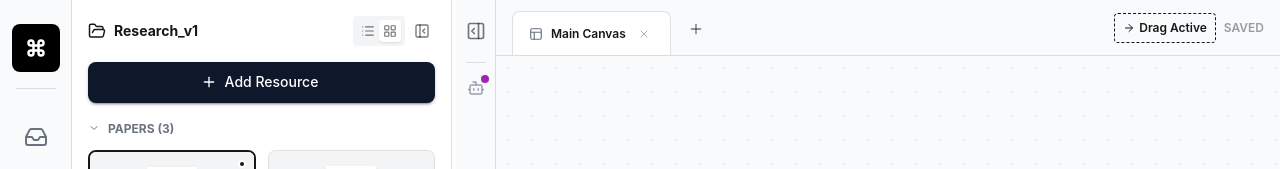
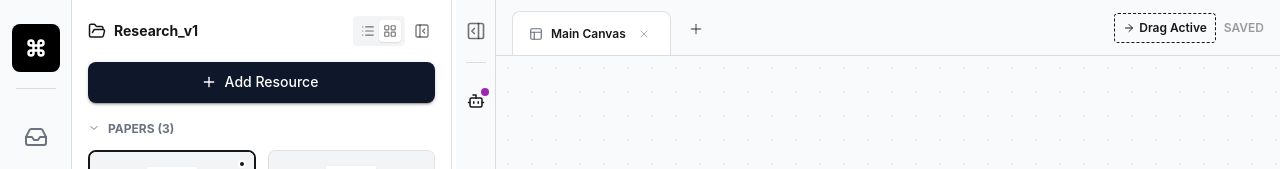
Before and after one commit to guangtouwangba/weaver, a Next.js app in the folder web/: page /studio in a window 1280 px wide. Both pictures are taken after a click on the button 846 px from the left and 27 px from the top of the page. Shown: the top 169 px of the page. Built offline with nearby package versions, Linux system fonts and the light colour scheme; what @mui/material-nextjs would draw is missing.

Commit message:
add file type preview

```diff
--- a/web/src/app/studio/page.tsx
+++ b/web/src/app/studio/page.tsx
@@ -549,7 +549,34 @@ export default function StudioPage() {
               {renderContentViewer()}
              </>
            ) : (
-             <Box sx={{ display: 'flex', flexDirection: 'column', alignItems: 'center', py: 2, gap: 2, width: '100%' }}><Tooltip title="Expand Source (Cmd+\)" placement="right"><IconButton onClick={() => setLeftVisible(true)} size="small"><PanelLeftOpen size={20} /></IconButton></Tooltip><Divider sx={{ width: 20 }} /><Tooltip title="Attention Is All You Need.pdf" placement="right"><Box sx={{ p: 1, borderRadius: 1, bgcolor: '#EFF6FF', color: 'primary.main', cursor: 'pointer' }} onClick={() => setLeftVisible(true)}><FileText size={18} /></Box></Tooltip></Box>
+             <Box sx={{ display: 'flex', flexDirection: 'column', alignItems: 'center', py: 2, gap: 2, width: '100%' }}>
+               <Tooltip title="Expand Source (Cmd+\)" placement="right">
+                 <IconButton onClick={() => setLeftVisible(true)} size="small">
+                   <PanelLeftOpen size={20} />
+                 </IconButton>
+               </Tooltip>
+               <Divider sx={{ width: 20 }} />
+               <Tooltip title={activeResource.title} placement="right">
+                 <Box
+                   sx={{
+                     p: 1,
+                     borderRadius: 1,
+                     bgcolor: activeResource.id === activeResource.id ? '#EFF6FF' : 'transparent', // Keeping consistent style
+                     color: activeResource.type === 'pdf' ? 'primary.main' :
+                            activeResource.type === 'video' ? 'primary.main' :
+                            activeResource.type === 'audio' ? 'purple.500' : 'blue.500',
+                     cursor: 'pointer',
+                     '&:hover': { bgcolor: 'action.hover' }
+                   }}
+                   onClick={() => setLeftVisible(true)}
+                 >
+                   {activeResource.type === 'pdf' && <FileText size={18} />}
+                   {activeResource.type === 'video' && <Video size={18} />}
+                   {activeResource.type === 'audio' && <Music size={18} />}
+                   {activeResource.type === 'link' && <LinkIcon size={18} />}
+                 </Box>
+               </Tooltip>
+             </Box>
            )}
         </Box>
         {leftVisible && <VerticalResizeHandle onMouseDown={handleHorizontalMouseDown('left')} />}
@@ -567,7 +594,32 @@ export default function StudioPage() {
           <Box sx={{ p: 2, borderTop: '1px solid', borderColor: 'divider', bgcolor: '#fff', minWidth: 300 }}><TextField fullWidth placeholder="Ask or summarize..." variant="standard" InputProps={{ disableUnderline: true, style: { fontSize: 14 } }} sx={{ bgcolor: '#F3F4F6', px: 2, py: 1, borderRadius: 2 }} /></Box>
         </Box>
         {centerVisible && <VerticalResizeHandle onMouseDown={handleHorizontalMouseDown('center')} />}
-        {!centerVisible && <Box sx={{ width: 40, borderRight: '1px solid', borderColor: 'divider', display: 'flex', flexDirection: 'column', alignItems: 'center', py: 2, bgcolor: '#F9FAFB' }}><Tooltip title="Expand Processor (Cmd+.)" placement="right"><IconButton onClick={() => setCenterVisible(true)} size="small"><PanelRightOpen size={20} /></IconButton></Tooltip><Divider sx={{ width: 20, my: 2 }} /><Badge color="secondary" variant="dot" invisible={quietMode}><Bot size={18} className="text-gray-400" /></Badge></Box>}
+        {!centerVisible && <Box sx={{ width: 40, borderRight: '1px solid', borderColor: 'divider', display: 'flex', flexDirection: 'column', alignItems: 'center', py: 2, bgcolor: '#F9FAFB' }}>
+          <Tooltip title="Expand Processor (Cmd+.)" placement="right">
+            <IconButton onClick={() => setCenterVisible(true)} size="small">
+              <PanelRightOpen size={20} />
+            </IconButton>
+          </Tooltip>
+          <Divider sx={{ width: 20, my: 2 }} />
+          <Tooltip title={quietMode ? "AI Assistant (Focus Mode)" : "AI Assistant (Ready)"} placement="right">
+            <Box
+              onClick={() => setCenterVisible(true)}
+              sx={{
+                p: 1,
+                borderRadius: 1,
+                cursor: 'pointer',
+                color: quietMode ? 'text.disabled' : 'primary.main',
+                bgcolor: quietMode ? 'transparent' : 'primary.50',
+                transition: 'all 0.2s',
+                '&:hover': { bgcolor: quietMode ? 'action.hover' : 'primary.100' }
+              }}
+            >
+              <Badge color="secondary" variant="dot" invisible={quietMode}>
+                <Bot size={18} />
+              </Badge>
+            </Box>
+          </Tooltip>
+        </Box>}
 
 
         {/* ================= RIGHT COLUMN: Output OS (Tabs + Launcher) ================= */}
```
